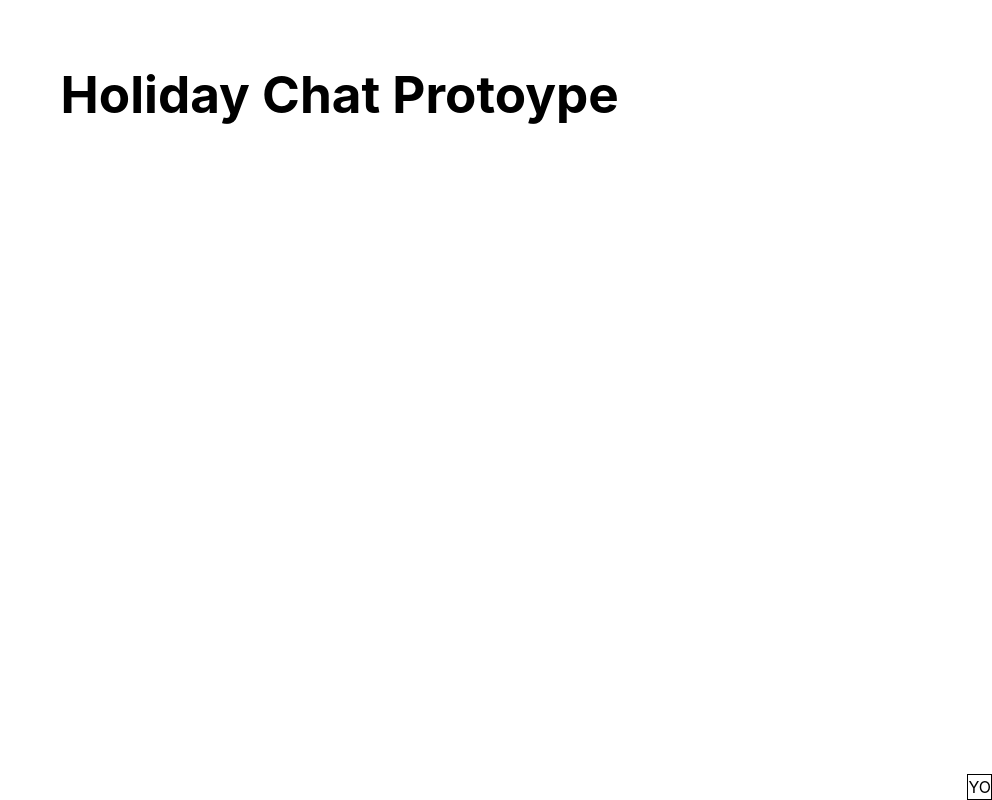
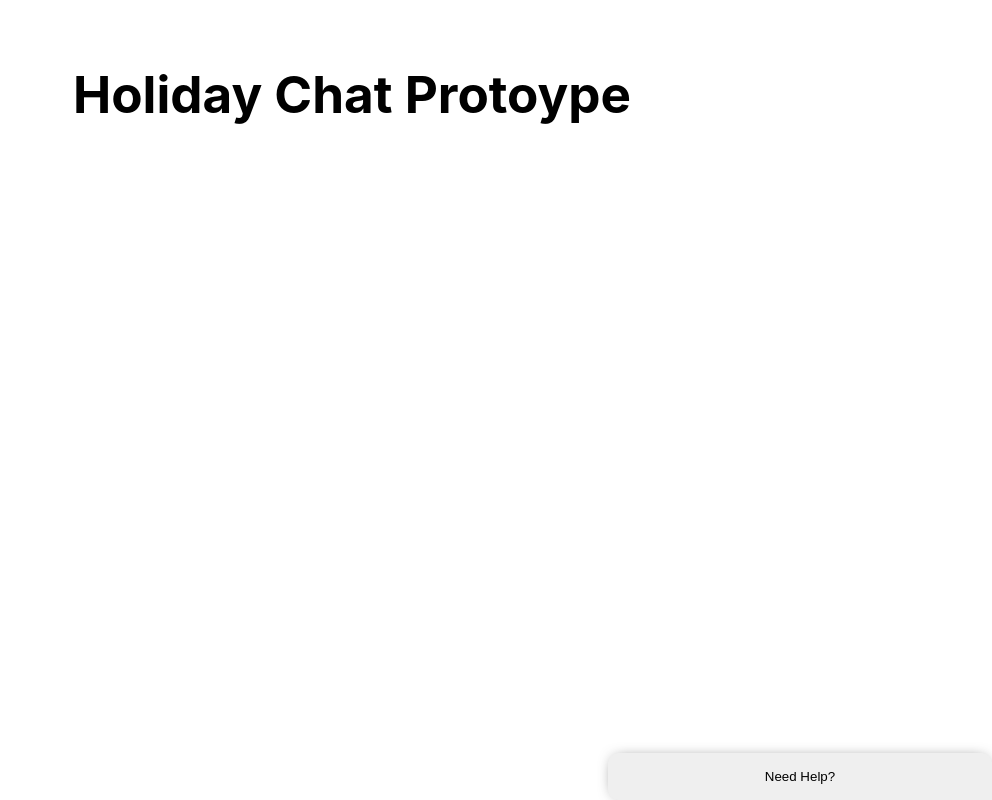
Before and after one commit to TomWoolford/HolidayChatBot, a React (Vite) app: page / in a window 1280 px wide. Shown: the whole page, without its empty margins (288-1280 px from the left). Built offline with nearby package versions, Linux system fonts and the light colour scheme.

Commit message:
css fixes to main page and basic button css

```diff
--- a/src/App.css
+++ b/src/App.css
@@ -1,7 +1,22 @@
 .App {
     margin: 0;
     display: flex;
+    flex-direction: column;
     min-height: 100vh;
     text-align: center;
-    min-width: 100%;
+    min-width: 100vw;
 }
+
+.row {
+    height: 50vh;
+}
+
+.title {
+    height: 100%;
+    padding: 2rem;
+}
+
+.content {
+    height: 100%;
+    display: flex;
+}
--- a/src/App.jsx
+++ b/src/App.jsx
@@ -1,14 +1,16 @@
 import { useState } from 'react'
 import './App.css'
-import Collapseable from './components/collapse/Collapseable'
+import ChatBot from './components/ChatBot'
 
 function App() {
   return (
-    <div className="App">
-      <div className="title">
+    <div className="App row">
+      <div className="title row">
         <h1>Holiday Chat Protoype</h1>
       </div>
-      <Collapseable />
+      <div className="content">
+        <ChatBot />
+      </div>
     </div>
   )
 }
--- /dev/null
+++ b/src/components/ChatBot.jsx
@@ -0,0 +1,18 @@
+import PropTypes from 'prop-types';
+import './chat.css';
+import ChatContainer from './ChatContainer';
+import ChatHeader from './ChatHeader';
+
+const ChatBot = () => {
+    return (
+        <ChatContainer>
+            <ChatHeader />
+        </ChatContainer>
+    )
+}
+
+ChatBot.propTypes = {
+
+};
+
+export default ChatBot;
--- /dev/null
+++ b/src/components/ChatContainer.jsx
@@ -0,0 +1,11 @@
+import PropTypes from 'prop-types';
+import './chat.css';
+
+const ChatContainer = ({ children }) =>
+        <div className="container">
+            {children}
+        </div>;
+
+ChatContainer.propTypes = { children: PropTypes.element };
+
+export default ChatContainer;
--- /dev/null
+++ b/src/components/ChatHeader.jsx
@@ -0,0 +1,16 @@
+import PropTypes from 'prop-types';
+import './chat.css';
+
+const ChatHeader = () => {
+    return (
+        <button className="header">
+            Need Help?
+        </button>
+    )
+}
+
+ChatHeader.propTypes = {
+
+};
+
+export default ChatHeader;
--- /dev/null
+++ b/src/components/chat.css
@@ -0,0 +1,20 @@
+.container {
+    align-self: flex-end;
+    margin-left: auto;
+    width: 30%;
+    text-align: center;
+}
+
+.header {
+    width: 100%;
+    padding: 1rem;
+    text-align: center;
+    border-top-left-radius: 10px;
+    border-top-right-radius: 10px;
+    border-bottom-left-radius: 10px;
+    border: 1px gray;
+    box-shadow: 0px 0px 15px -7px rgba(0, 0, 0, 0.75);
+}
+.header :hover {
+    cursor: pointer;
+}
--- a/src/components/collapse/Collapseable.jsx
+++ /dev/null
@@ -1,16 +0,0 @@
-import PropTypes from 'prop-types';
-import './collapse.css';
-
-const Collapseable = () => {
-    return (
-        <div className="container">
-            YO
-        </div>
-    )
-}
-
-Collapseable.propTypes = {
-
-}
-
-export default Collapseable;
--- a/src/components/collapse/collapse.css
+++ /dev/null
@@ -1,7 +0,0 @@
-.container {
-    align-self: flex-end;
-    justify-self: flex-end;
-    margin-right: auto;
-    border: 1px solid;
-    margin: 0 0 0 auto;
-}
--- a/src/index.css
+++ b/src/index.css
@@ -1,6 +1,7 @@
 body, html {
   margin: 0;
   padding: 0;
+  height: 100%;
 }
 
 :root {
@@ -16,11 +17,6 @@ body, html {
   -webkit-text-size-adjust: 100%;
 }
 
-.title {
-  padding: 2rem;
-  width: 100%;
-}
-
 h1 {
   font-size: 3.2em;
   line-height: 1.1;
```
